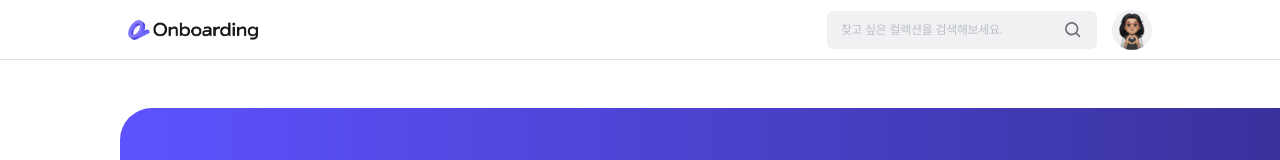
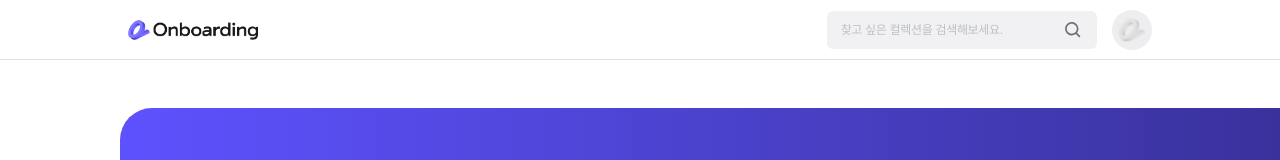
Before and after one commit to TeamLearningFlow/LearningFlow-FE, a Next.js app: page /mypage in a window 1280 px wide. Shown: the top 160 px of the page. Built offline with nearby package versions, Linux system fonts and the light colour scheme.

Commit message:
style: 마이 페이지 헤더 수정

```diff
--- a/src/components/searchHeader.tsx
+++ b/src/components/mypageHeader.tsx
@@ -3,7 +3,7 @@ import styled from 'styled-components';
 import Image from 'next/image';
 import LogoDark from '../assets/logo_dark.png';
 import Search from '../assets/searchicon.svg';
-import Profile from '../assets/profile.svg';
+import Guest from '../assets/Guest.svg';
 import Vector from '../assets/Vector.svg';
 
 const HeaderWrapper = styled.header`
@@ -205,7 +205,7 @@ const Header: React.FC = () => {
         </SearchIcon>
       </SearchWrapper>
       <ProfileIcon>
-        <Image src={Profile} alt="profile" width={40} height={40} />
+        <Image src={Guest} alt="profile" width={40} height={40} />
       </ProfileIcon>
     </HeaderWrapper>
   );
--- a/src/pages/mypage.tsx
+++ b/src/pages/mypage.tsx
@@ -1,5 +1,5 @@
 import React from 'react';
-import Header from '@/components/searchHeader';
+import Header from '@/components/mypageHeader';
 import ProfileBanner from '@/components/profileBanner';
 import Tab from '@/components/mypageTabMenu';
 
```
Also changed, not shown: src/assets/Guest.svg (added).
